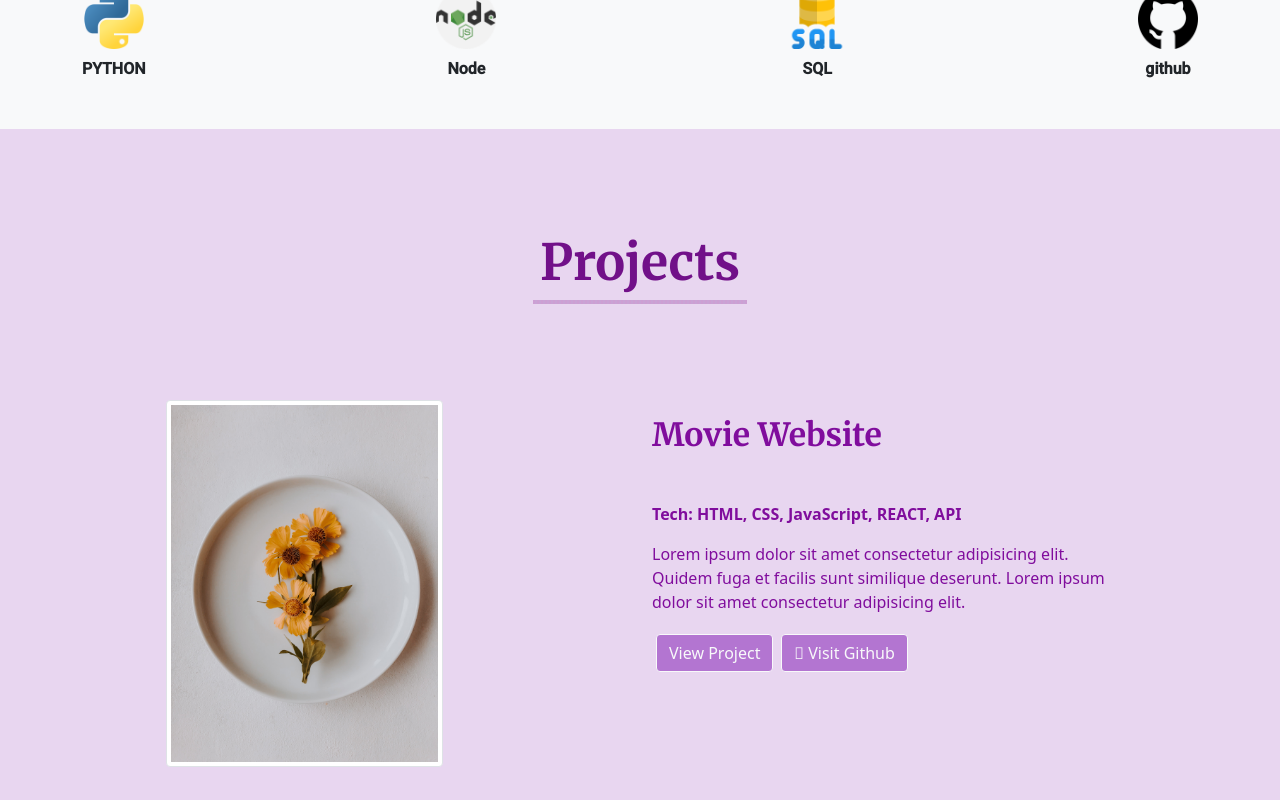
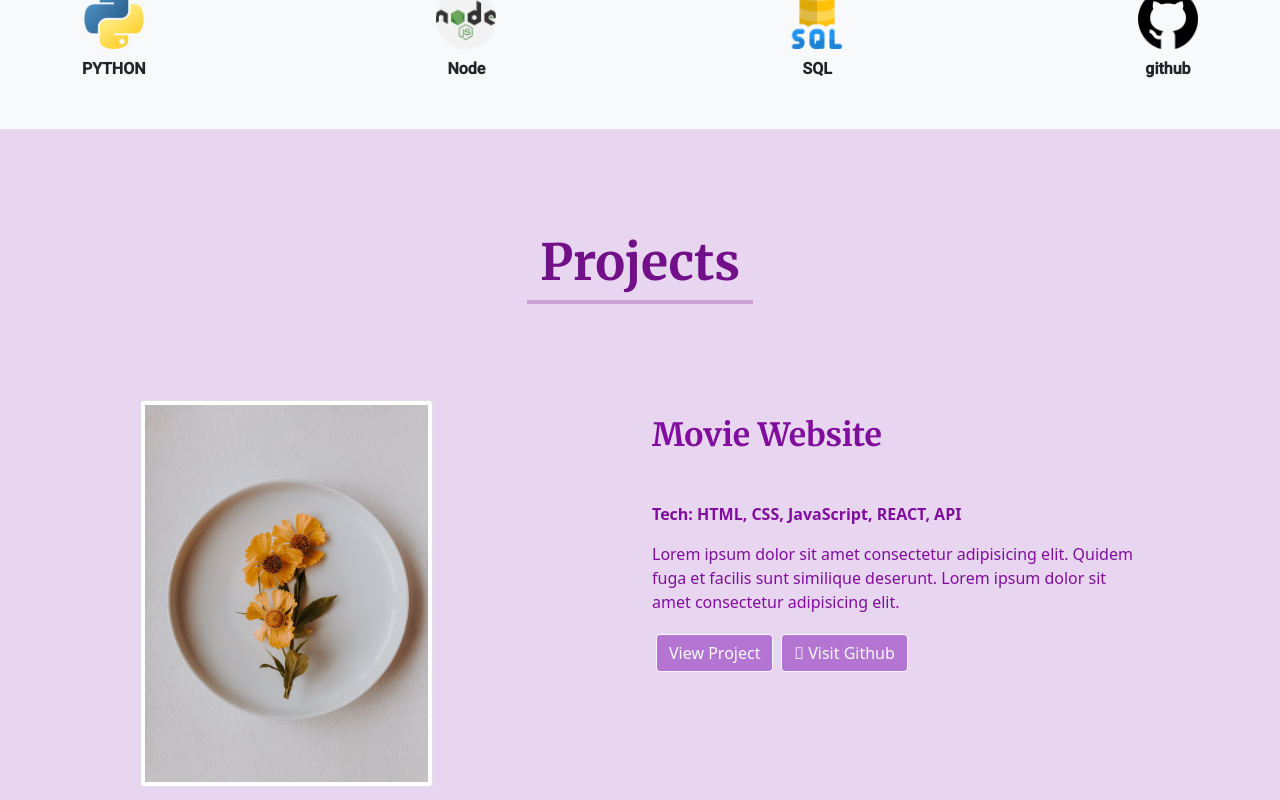
Before and after one commit to MengZhiAnHunQu/react-portfolio-nancy, a React (Create React App) app: page / in a window 1280 px wide. Shown: the part 926-1726 px from the top of the page. Built offline with nearby package versions, Linux system fonts and the light colour scheme; some icons are missing.

Commit message:
project section padding reduced

```diff
--- a/src/App.css
+++ b/src/App.css
@@ -43,8 +43,8 @@
 .project-section {
   background-color: rgb(232, 214, 240);
   color: rgb(128, 13, 157);
-  padding-left: 12%;
-  padding-right: 12%;
+  padding-left: 10%;
+  padding-right: 10%;
 }
 
 /* contact */
```
